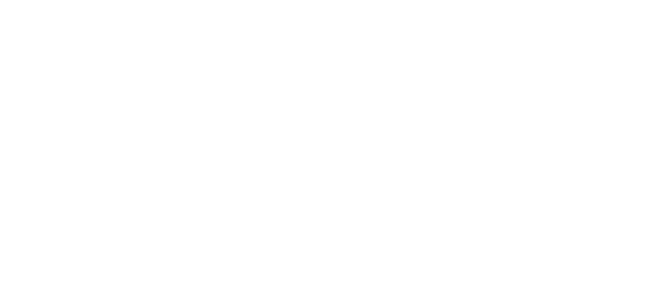
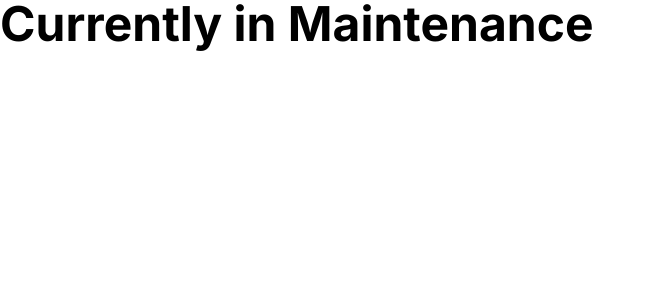
Before and after one commit to KSU-2026-SWE3313-W01-Group-5-Project/Group5-EventMate, a React (Vite) app in the folder client/: page /profile in a window 1280 px wide. Before the commit this address had no page. Shown: the top 300 px of the page, without its empty margins (0-653 px from the left). Built offline with nearby package versions, Linux system fonts and the light colour scheme.

Commit message:
Create profile page, profile page navlink, and profile page route in App.jsx

```diff
--- a/client/src/App.jsx
+++ b/client/src/App.jsx
@@ -2,6 +2,7 @@ import {Route, Routes} from "react-router-dom";
 
 import Home from "./pages/Home.jsx";
 import Events from "./pages/Events.jsx";
+import Profile from "./pages/Profile.jsx";
 
 /*
     APP COMPONENT
@@ -19,6 +20,7 @@ export default function App() {
         <Routes>
             <Route path={"/"} element={<Home />}/>
             <Route path={"events"} element={<Events />}/>
+            <Route path={"/profile"} element={<Profile />}/>
         </Routes>
     )
 }
--- a/client/src/components/Navbar.jsx
+++ b/client/src/components/Navbar.jsx
@@ -163,10 +163,11 @@ export default function Navbar() {
                                 `}
                             >
                                 <NavLink
-                                    to={"/"}
+                                    to={"/profile"}
                                     className={ styles.dropdownLink }
+                                    onClick={() => setDropdownOpen(false)}
                                 >
-                                    Your Profile
+                                    My Profile
                                 </NavLink>
 
                                 <NavLink
--- /dev/null
+++ b/client/src/pages/Profile.jsx
@@ -0,0 +1,7 @@
+export default function Profile() {
+    return (
+        <>
+            <p className="text-black font-bold text-5xl">Currently in Maintenance</p>
+        </>
+    )
+}
```
